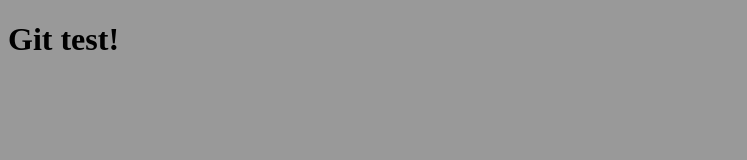
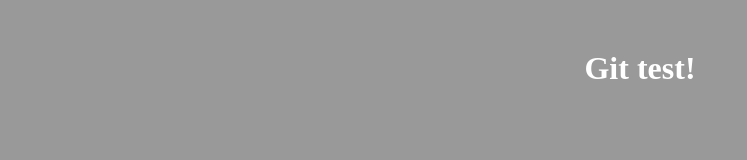
Before and after one commit to dobrins/sample, a plain HTML site: page index.html in a window 1280 px wide. Shown: the whole page, without its empty margins (0-747 px from the left). Drawn offline with Linux system fonts and the light colour scheme.

Commit message:
Something similar to black hole

```diff
--- a/01.css
+++ b/01.css
@@ -1,2 +1,2 @@
 body { background: #999; }
-h1 { color: #000; }
+h1 { margin: 50px 0 ;color: #fff; text-align: center;  }
```
Also changed, not shown: dir1/log1.txt (added), 1 other file.
